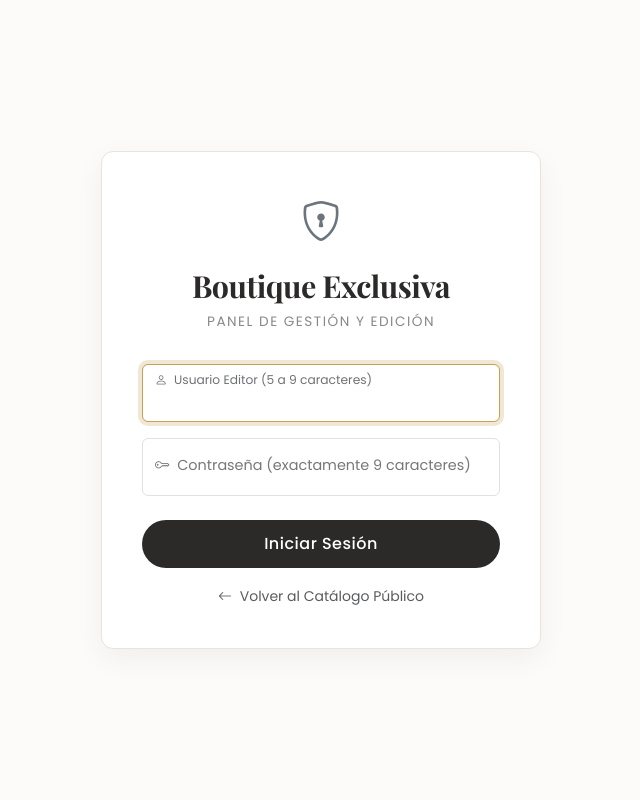
After one commit to RCOLLAB2023/Eva2_BackEnd_Boutique_project, a Django app: page /login/ in a window 1280 px wide. The commit adds this page. Shown: the whole page, without its empty margins (319-959 px from the left). Run offline with Django 5.2, Linux system fonts and the light colour scheme.

Commit message:
feat(frontend): implementar login visual y persistencia de sesion en sessionStorage

```diff
--- a/prendas/views.py
+++ b/prendas/views.py
@@ -87,11 +87,9 @@ def prenda_delete(request, pk):
 # ==============================================================================
 
 class LoginAPIView(APIView):
-    """
-    Endpoint REST para autenticar usuarios mediante credenciales (username/password).
-    Retorna un token de autenticación DRF si los datos coinciden con la base de datos.
-    """
+    # Permite que cualquier usuario sin autenticar consulte este endpoint
     permission_classes = [AllowAny]
+    authentication_classes = []
 
     def post(self, request):
         username = request.data.get('username')
@@ -104,11 +102,26 @@ class LoginAPIView(APIView):
                 status=status.HTTP_400_BAD_REQUEST
             )
 
-        # Verificación contra la tabla auth_user de MariaDB/MySQL
+        username = str(username).strip()
+        password = str(password)
+
+        # Validación de reglas: usuario (5 a 9) y contraseña (exactamente 9)
+        if len(username) < 5 or len(username) > 9:
+            return Response(
+                {'error': 'El usuario debe contener entre 5 y 9 caracteres.'},
+                status=status.HTTP_400_BAD_REQUEST
+            )
+
+        if len(password) != 9:
+            return Response(
+                {'error': 'La contraseña debe contener exactamente 9 caracteres.'},
+                status=status.HTTP_400_BAD_REQUEST
+            )
+
+        # Verificación contra la base de datos
         user = authenticate(username=username, password=password)
 
         if user is not None:
-            # Recupera el token existente o genera uno nuevo si no existe
             token, _ = Token.objects.get_or_create(user=user)
             return Response({
                 'token': token.key,
@@ -121,7 +134,6 @@ class LoginAPIView(APIView):
                 status=status.HTTP_400_BAD_REQUEST
             )
 
-
 def login_view(request):
     """
     Renderiza la vista con el formulario visual de login.
--- /dev/null
+++ b/templates/prendas/login.html
@@ -0,0 +1,194 @@
+<!DOCTYPE html>
+<html lang="es">
+<head>
+    <meta charset="UTF-8">
+    <meta name="viewport" content="width=device-width, initial-scale=1.0">
+    <title>Acceso Editor - Boutique de Ropa</title>
+    <!-- Bootstrap 5 CSS -->
+    <link href="https://cdn.jsdelivr.net/npm/bootstrap@5.3.3/dist/css/bootstrap.min.css" rel="stylesheet">
+    <!-- Google Fonts -->
+    <link href="https://fonts.googleapis.com/css2?family=Playfair+Display:wght@600;700&family=Poppins:wght@300;400;500;600&display=swap" rel="stylesheet">
+    <!-- Bootstrap Icons -->
+    <link rel="stylesheet" href="https://cdn.jsdelivr.net/npm/bootstrap-icons@1.11.3/font/bootstrap-icons.min.css">
+    <style>
+        :root {
+            --color-primario: #2c2a29;
+            --color-acento: #c5a059;
+            --color-fondo: #fcfbf9;
+            --color-tarjeta: #ffffff;
+            --color-borde: #e8e3dc;
+            --color-texto: #333333;
+        }
+
+        body {
+            font-family: 'Poppins', sans-serif;
+            background-color: var(--color-fondo);
+            color: var(--color-texto);
+            min-height: 100vh;
+            display: flex;
+            align-items: center;
+            justify-content: center;
+        }
+
+        .login-card {
+            background-color: var(--color-tarjeta);
+            border: 1px solid var(--color-borde);
+            border-radius: 12px;
+            box-shadow: 0 10px 30px rgba(0, 0, 0, 0.05);
+            max-width: 440px;
+            width: 100%;
+            padding: 2.5rem;
+        }
+
+        .brand-title {
+            font-family: 'Playfair Display', serif;
+            font-size: 1.9rem;
+            color: var(--color-primario);
+            font-weight: 700;
+            text-align: center;
+            letter-spacing: -0.5px;
+        }
+
+        .brand-subtitle {
+            font-size: 0.85rem;
+            color: #888;
+            text-transform: uppercase;
+            letter-spacing: 1.5px;
+            text-align: center;
+            margin-bottom: 2rem;
+        }
+
+        .form-floating label {
+            color: #777;
+            font-size: 0.9rem;
+        }
+
+        .form-control:focus {
+            border-color: var(--color-acento);
+            box-shadow: 0 0 0 0.25rem rgba(197, 160, 89, 0.25);
+        }
+
+        .btn-boutique {
+            background-color: var(--color-primario);
+            color: #ffffff;
+            border: none;
+            padding: 0.75rem;
+            font-weight: 500;
+            letter-spacing: 0.5px;
+            transition: all 0.3s ease;
+        }
+
+        .btn-boutique:hover {
+            background-color: var(--color-acento);
+            color: #ffffff;
+        }
+
+        .alert-error-auth {
+            display: none;
+            font-size: 0.85rem;
+            border-radius: 8px;
+        }
+    </style>
+</head>
+<body>
+
+<div class="container">
+    <div class="row justify-content-center">
+        <div class="col-12 d-flex justify-content-center">
+            <div class="login-card">
+                <div class="text-center mb-3">
+                    <i class="bi bi-shield-lock text-secondary fs-1"></i>
+                </div>
+                <h1 class="brand-title">Boutique Exclusiva</h1>
+                <p class="brand-subtitle">Panel de Gestión y Edición</p>
+
+                <!-- Alerta dinámica de error -->
+                <div id="login-error-alert" class="alert alert-danger alert-error-auth mb-3" role="alert">
+                    <i class="bi bi-exclamation-triangle-fill me-2"></i>
+                    <span id="login-error-msg"></span>
+                </div>
+
+                <form id="loginForm">
+                    {% csrf_token %}
+                    <div class="form-floating mb-3">
+                        <input type="text" class="form-control" id="username" placeholder="Usuario" minlength="5" maxlength="9" required autofocus>
+                        <label for="username"><i class="bi bi-person me-1"></i> Usuario Editor (5 a 9 caracteres)</label>
+                    </div>
+
+                    <div class="form-floating mb-4">
+                        <input type="password" class="form-control" id="password" placeholder="Contraseña" minlength="9" maxlength="9" required>
+                        <label for="password"><i class="bi bi-key me-1"></i> Contraseña (exactamente 9 caracteres)</label>
+                    </div>
+
+                    <button type="submit" class="btn btn-boutique w-100 rounded-pill mb-3" id="btnLogin">
+                        <span id="btnText">Iniciar Sesión</span>
+                        <span id="btnSpinner" class="spinner-border spinner-border-sm d-none" role="status" aria-hidden="true"></span>
+                    </button>
+
+                    <div class="text-center">
+                        <a href="{% url 'prenda_list' %}" class="text-decoration-none text-muted small">
+                            <i class="bi bi-arrow-left me-1"></i> Volver al Catálogo Público
+                        </a>
+                    </div>
+                </form>
+            </div>
+        </div>
+    </div>
+</div>
+
+<script>
+    document.getElementById('loginForm').addEventListener('submit', async function (e) {
+        e.preventDefault();
+
+        const username = document.getElementById('username').value.trim();
+        const password = document.getElementById('password').value;
+        const errorAlert = document.getElementById('login-error-alert');
+        const errorMsg = document.getElementById('login-error-msg');
+        const btnLogin = document.getElementById('btnLogin');
+        const btnText = document.getElementById('btnText');
+        const btnSpinner = document.getElementById('btnSpinner');
+
+        errorAlert.style.display = 'none';
+        btnLogin.disabled = true;
+        btnText.textContent = 'Verificando...';
+        btnSpinner.classList.remove('d-none');
+
+        try {
+            const response = await fetch('/api/login/', {
+                method: 'POST',
+                headers: {
+                    'Content-Type': 'application/json',
+                    'X-CSRFToken': document.querySelector('[name=csrfmiddlewaretoken]').value
+                },
+                body: JSON.stringify({
+                    username: username,
+                    password: password
+                })
+            });
+
+            const data = await response.json();
+
+            if (response.ok && data.token) {
+                // Guarda el token y nombre en sessionStorage
+                sessionStorage.setItem('auth_token', data.token);
+                sessionStorage.setItem('auth_user', data.username);
+
+                // Redirige al catálogo
+                window.location.href = "{% url 'prenda_list' %}";
+            } else {
+                errorMsg.textContent = data.error || 'Credenciales inválidas. Revise los datos ingresados.';
+                errorAlert.style.display = 'block';
+            }
+        } catch (error) {
+            errorMsg.textContent = 'Error de comunicación con el servidor. Intente nuevamente.';
+            errorAlert.style.display = 'block';
+        } finally {
+            btnLogin.disabled = false;
+            btnText.textContent = 'Iniciar Sesión';
+            btnSpinner.classList.add('d-none');
+        }
+    });
+</script>
+
+</body>
+</html>
```
Also changed, not shown: templates/base.html (+63 -2 lines).
